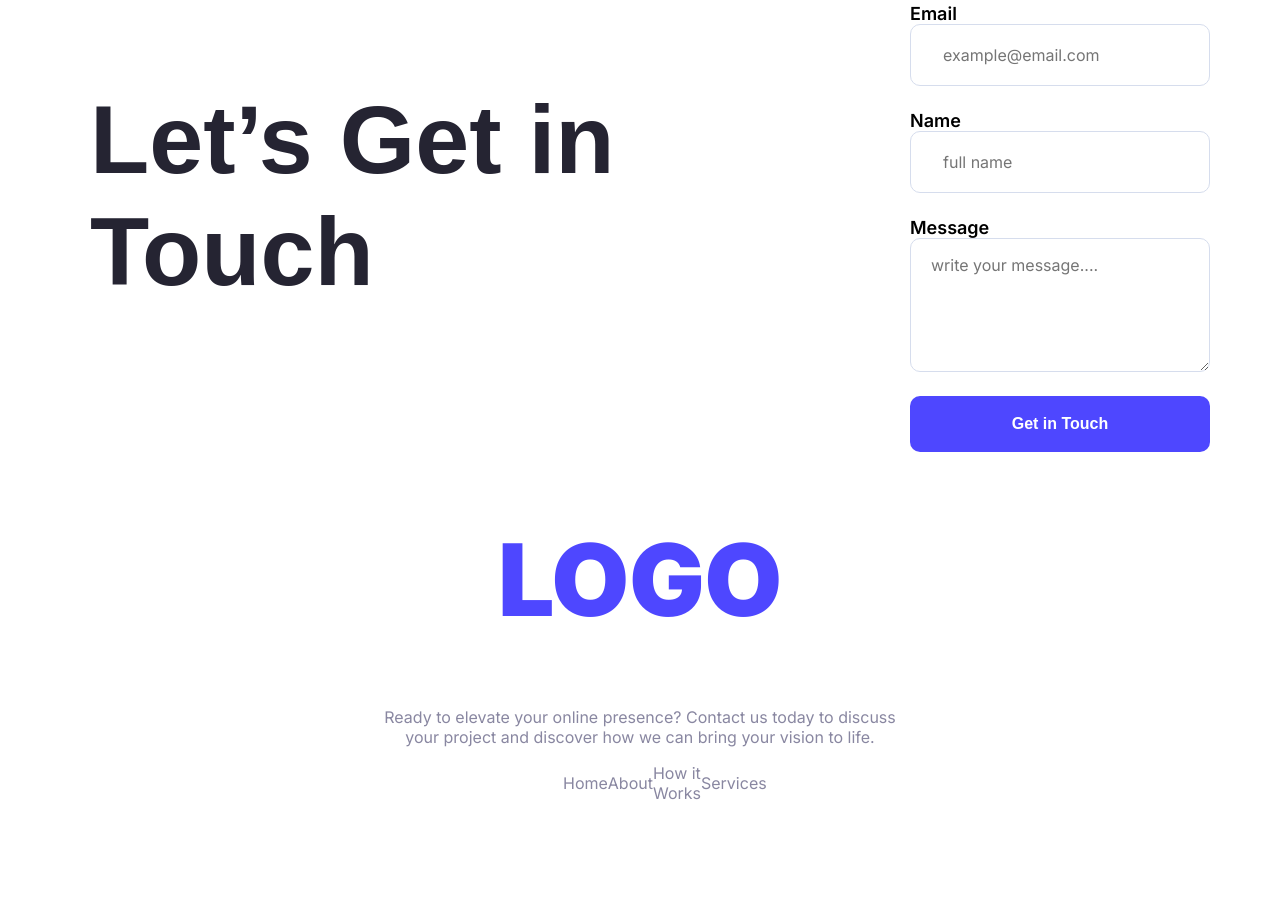
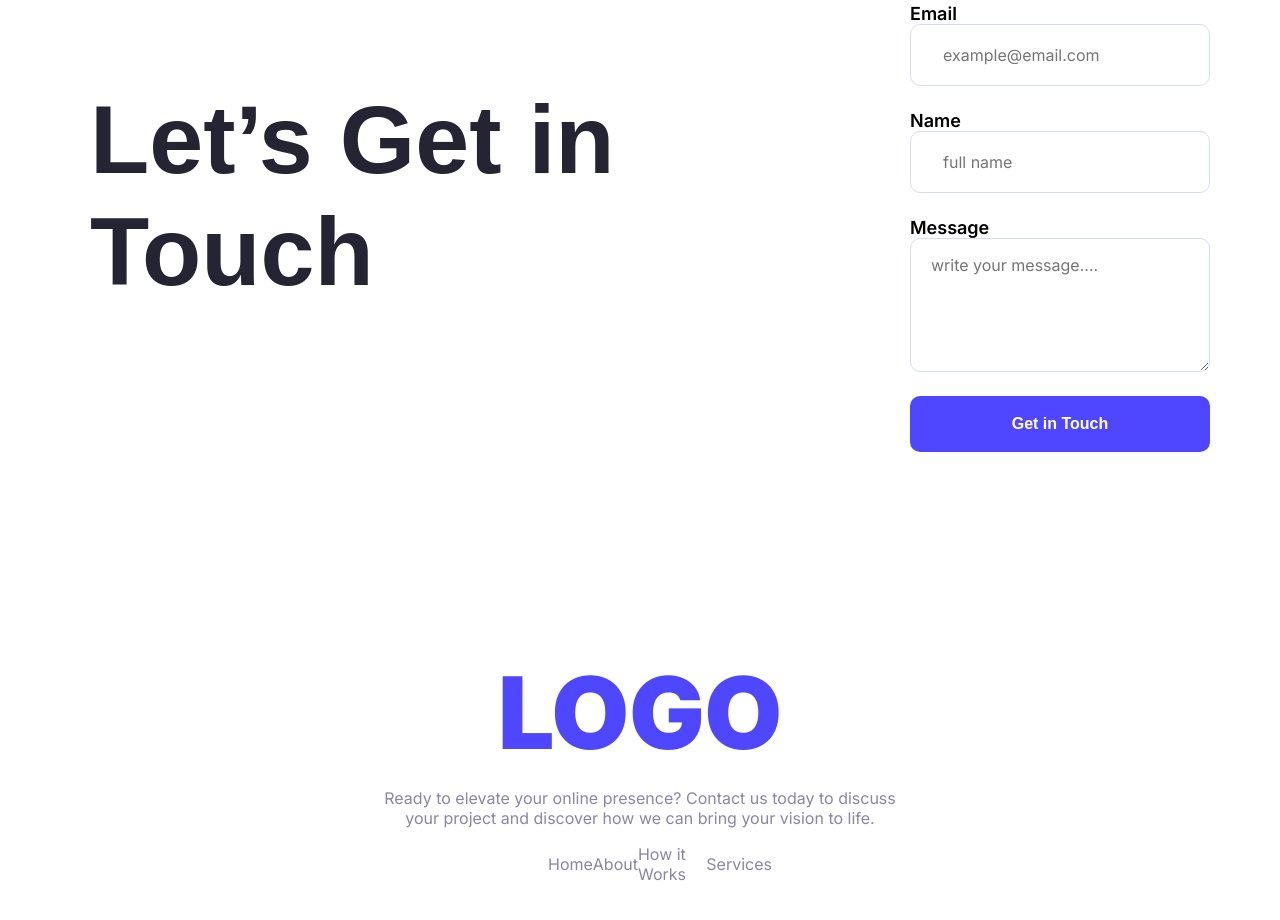
Before and after one commit to stamahmudtonmoy/programming-hero-assignment-1, a plain HTML site: page index.html in a window 1280 px wide. Shown: the part 2230-3150 px from the top of the page. Before the commit the page ends 3041 px from the top, so only its background shows below. Drawn offline with Linux system fonts and the light colour scheme; a web font is replaced by a local one.

Commit message:
added margin in Footer Section

```diff
--- a/styles/assignment.css
+++ b/styles/assignment.css
@@ -286,6 +286,8 @@ textarea {
 }
 
 .last{
+  margin-top: 200px;
+  margin-bottom: 15px;
   font-family: "Inter", sans-serif;
   font-optical-sizing: auto;
   font-style: normal;
@@ -307,7 +309,9 @@ textarea {
     display: flex;
     justify-content: space-between;
     align-items: center;
-    margin: 0px 515px;
+    margin-right:500px;
+    margin-left: 500px;
+    margin-bottom: 100px;
 }
 
 /* hover effects */
```
